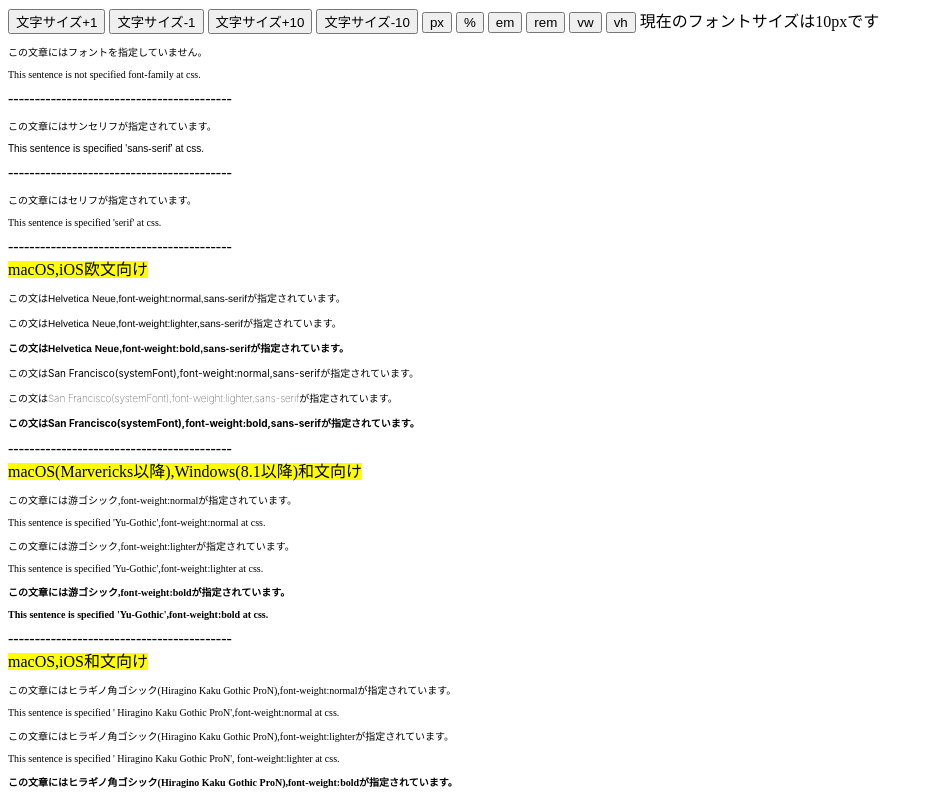
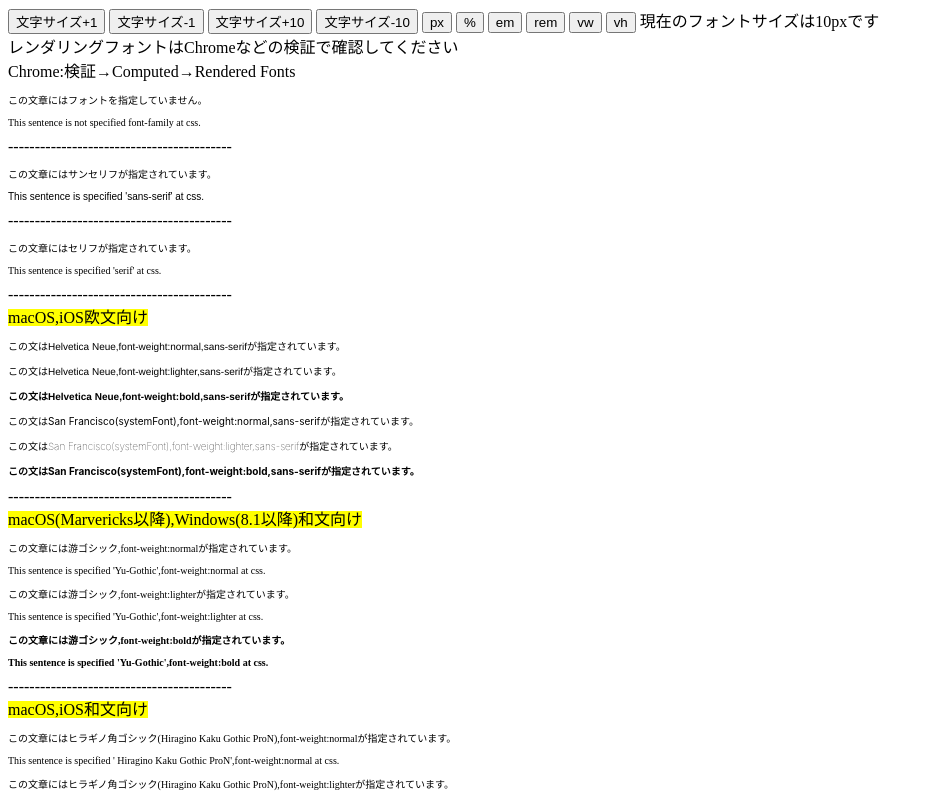
Before and after one commit to sawasick/fontLooks, a plain HTML site: page index.html in a window 1280 px wide. Shown: the top 796 px of the page, without its empty margins (0-929 px from the left). Drawn offline with Linux system fonts and the light colour scheme.

Commit message:
add some explanation
note about Rendered Fonts

```diff
--- a/index.html
+++ b/index.html
@@ -21,6 +21,8 @@
         <input type="button" name="vw" value="vw" onclick="unitChange('vw')">
         <input type="button" name="vh" value="vh" onclick="unitChange('vh')">
         <span>現在のフォントサイズは<span id="size">10</span><span id="unit">px</span>です<br></span>
+        <span>レンダリングフォントはChromeなどの検証で確認してください<br></span>
+        <span>Chrome:検証→Computed→Rendered Fonts</span>
 
         <p>この文章にはフォントを指定していません。</p>
         <p>This sentence is not specified font-family at css.</p>
```
